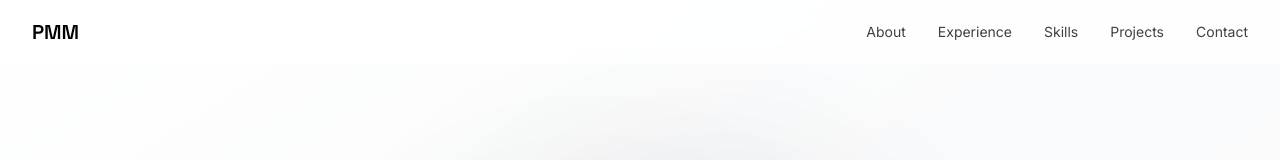
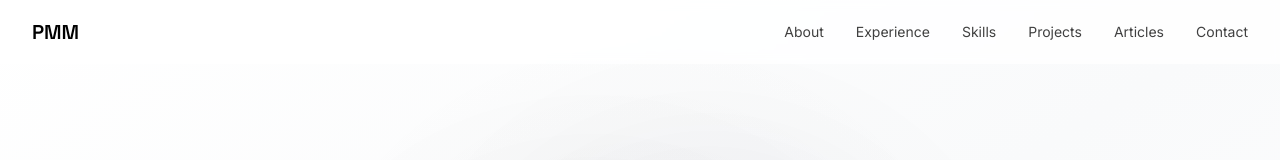
Before and after one commit to puoch1of1/PORTFOLIO-, a React (Vite) app: page / in a window 1280 px wide. Shown: the top 160 px of the page. Built offline with nearby package versions, Linux system fonts and the light colour scheme.

Commit message:
Add 'Articles' item to Navbar for improved navigation

```diff
--- a/src/components/Navbar.tsx
+++ b/src/components/Navbar.tsx
@@ -7,6 +7,7 @@ const navItems = [
   { name: 'Experience', href: '#experience' },
   { name: 'Skills', href: '#skills' },
   { name: 'Projects', href: '#projects' },
+  { name: 'Articles', href: '#articles' },
   { name: 'Contact', href: '#contact' },
 ];
 
```
